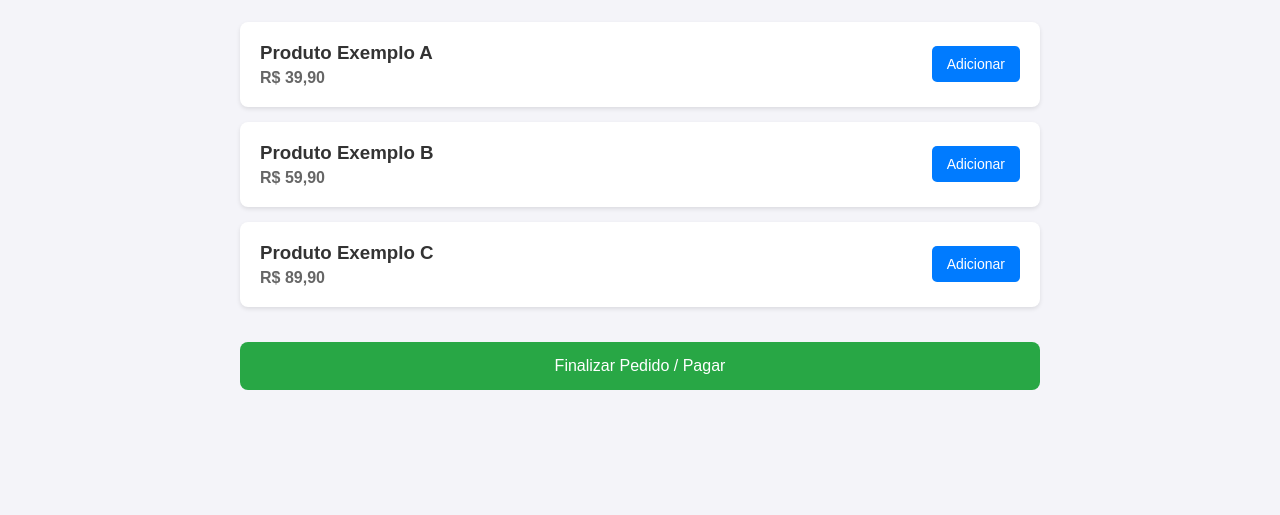
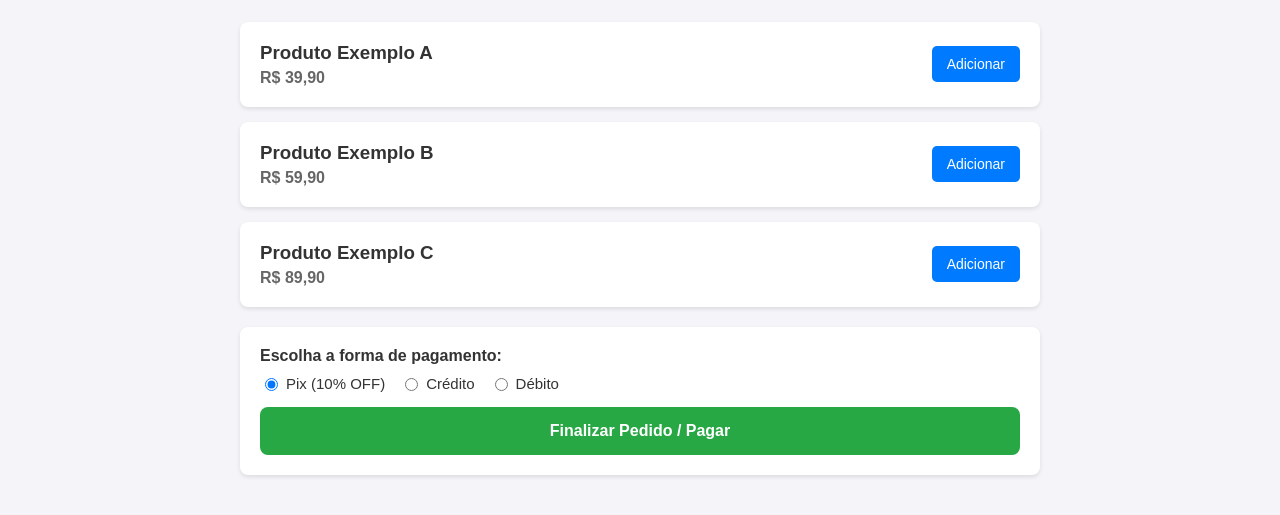
Before and after one commit to rhyanlacerda10-alt/Site-de-vendaa, a website: page public/index.html in a window 1280 px wide. Shown: the part 199-714 px from the top of the page. Drawn offline with Linux system fonts and the light colour scheme.

Commit message:
Update index.html

```diff
--- a/public/index.html
+++ b/public/index.html
@@ -14,7 +14,11 @@
         .produto-info p { margin: 0; color: #666; font-weight: bold; }
         button { background-color: #007bff; color: white; border: none; padding: 10px 15px; border-radius: 5px; cursor: pointer; font-size: 14px; }
         button:hover { background-color: #0056b3; }
-        .btn-pagar { background-color: #28a745; font-size: 16px; width: 100%; padding: 15px; margin-top: 20px; border-radius: 8px; }
+        .pagamento-box { background: white; padding: 20px; border-radius: 8px; margin-top: 20px; box-shadow: 0 2px 4px rgba(0,0,0,0.1); }
+        .pagamento-box h3 { margin-top: 0; margin-bottom: 10px; font-size: 16px; }
+        .pagamento-opcoes { display: flex; gap: 15px; margin-bottom: 15px; }
+        .pagamento-opcoes label { cursor: pointer; font-size: 15px; display: flex; align-items: center; gap: 5px; }
+        .btn-pagar { background-color: #28a745; font-size: 16px; width: 100%; padding: 15px; border-radius: 8px; font-weight: bold; }
         .btn-pagar:hover { background-color: #218838; }
         #carrinho-contador { background: white; color: black; padding: 5px 10px; border-radius: 20px; font-weight: bold; }
     </style>
@@ -56,7 +60,15 @@
             </div>
         </div>
 
-        <button class="btn-pagar" onclick="finalizarPedido()">Finalizar Pedido / Pagar</button>
+        <div class="pagamento-box">
+            <h3>Escolha a forma de pagamento:</h3>
+            <div class="pagamento-opcoes">
+                <label><input type="radio" name="pagamento" value="pix" checked> Pix (10% OFF)</label>
+                <label><input type="radio" name="pagamento" value="credito"> Crédito</label>
+                <label><input type="radio" name="pagamento" value="debito"> Débito</label>
+            </div>
+            <button class="btn-pagar" onclick="finalizarPedido()">Finalizar Pedido / Pagar</button>
+        </div>
     </div>
 
     <script>
@@ -94,13 +106,16 @@
                 return;
             }
 
+            // Pega a forma de pagamento selecionada na tela
+            const metodoSelecionado = document.querySelector('input[name="pagamento"]:checked').value;
+
             const pedidoData = {
                 items: carrinho,
                 customer: {
-                    name: "Cliente Teste",
-                    address: "Rua Exemplo, 123"
+                    name: "Cliente da Loja",
+                    address: "Endereço do Cliente"
                 },
-                paymentMethod: "pix"
+                paymentMethod: metodoSelecionado
             };
 
             try {
@@ -113,7 +128,7 @@
                 const resultado = await response.json();
 
                 if (response.ok) {
-                    alert(`Pedido ${resultado.id} criado com sucesso! Total com desconto Pix: R$ ${resultado.total.toFixed(2).replace('.', ',')}`);
+                    alert(`Pedido ${resultado.id} realizado com sucesso via ${metodoSelecionado.toUpperCase()}!\nTotal: R$ ${resultado.total.toFixed(2).replace('.', ',')}`);
                     carrinho = [];
                     atualizarContador();
                 } else {
```
